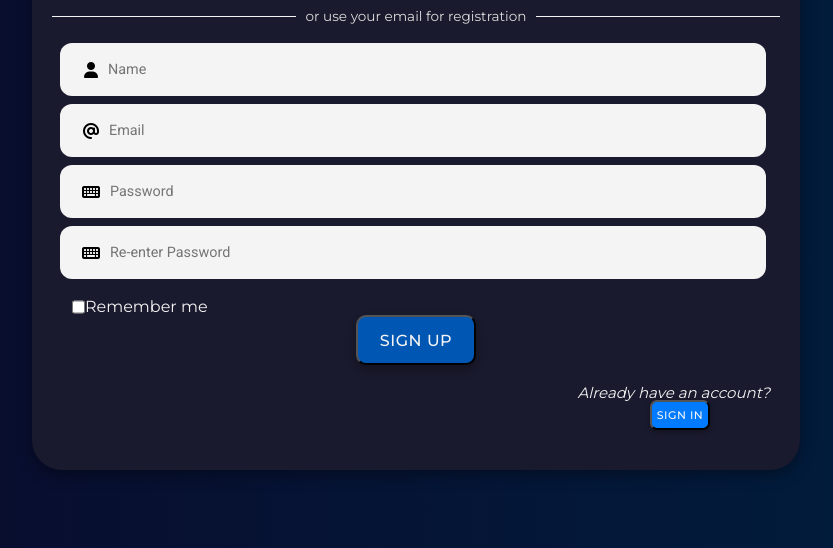
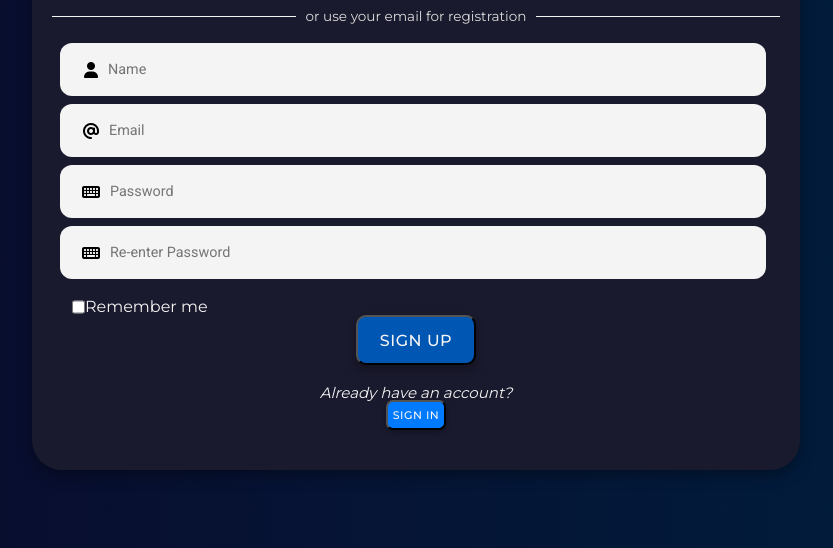
Before and after one commit to itsaurabhh/KDLJ_Project1, a plain HTML site: page index.html in a window 1280 px wide. Shown: the part 252-800 px from the top of the page, without its empty margins (224-1057 px from the left). Drawn offline with Linux system fonts and the light colour scheme.

Commit message:
removing all js

```diff
--- a/index.html
+++ b/index.html
@@ -39,9 +39,10 @@
                 <div class="button-container">
                     <button class="button" type="button">Sign Up</button>
                 </div>
+                <div class="same-line">
                 <p class="Already">Already have an account?</p>
                 <div class="button-container1">
-                    <button class="button1" type="button" onclick="toggleForms()">Sign In</button>
+                    <button class="button1" type="button" >Sign In</button></div>
                 </div>
             </form>
         </div>
@@ -68,7 +69,7 @@
                 </div>
                 <p class="Already">Don't have an account?</p>
                 <div class="button-container1">
-                    <button class="button1" type="button" onclick="toggleForms()">Sign Up</button>
+                    <button class="button1" type="button" >Sign Up</button>
                 </div>
             </form>
         </div>
--- a/style.css
+++ b/style.css
@@ -96,10 +96,13 @@ body{
         color: #F4F4F4;
         font-size: 15px;
         font-style: italic;
-        padding-right: 10px;
-        text-align: right;
+        padding-right: 0px;
+        text-align: center;
     }
+    .same-line{
+        display: inline;
 
+    }
     .button-container {
         display: flex;
         justify-content: center;
@@ -127,10 +130,10 @@ body{
     }
     .button-container1 {
         display: flex;
-        justify-content: right;
+        justify-content: center;
         width: 100%;
         margin-bottom: 20px;
-        padding-right: 70px;
+        padding-right: 0px;
 
     }
     .button-container :hover {
@@ -139,8 +142,8 @@ body{
     }
 
     .button-container1 :hover {
-        color: #0056b3;
-        background-color: #ffffff;
+        color: #b6c7da;
+        background-color: #8b8b8b;
     }
 
     .button1 {
```
